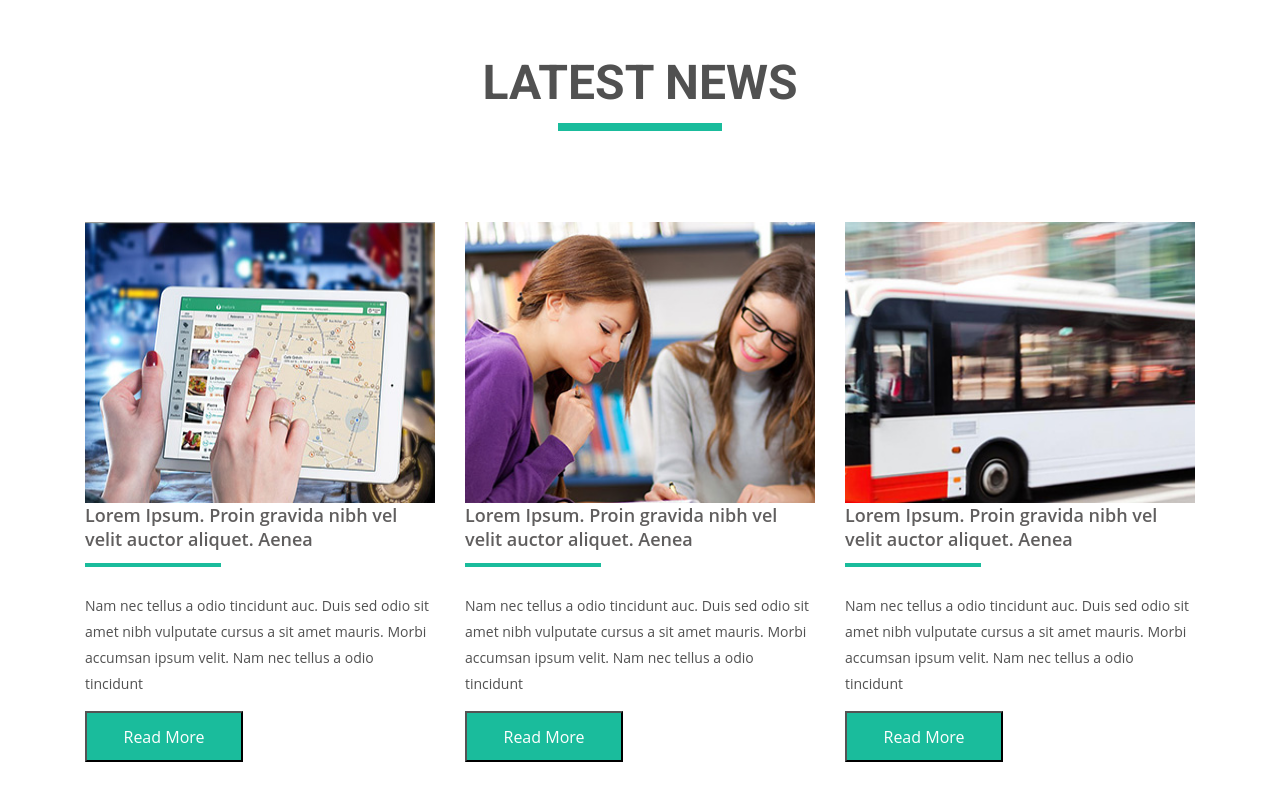
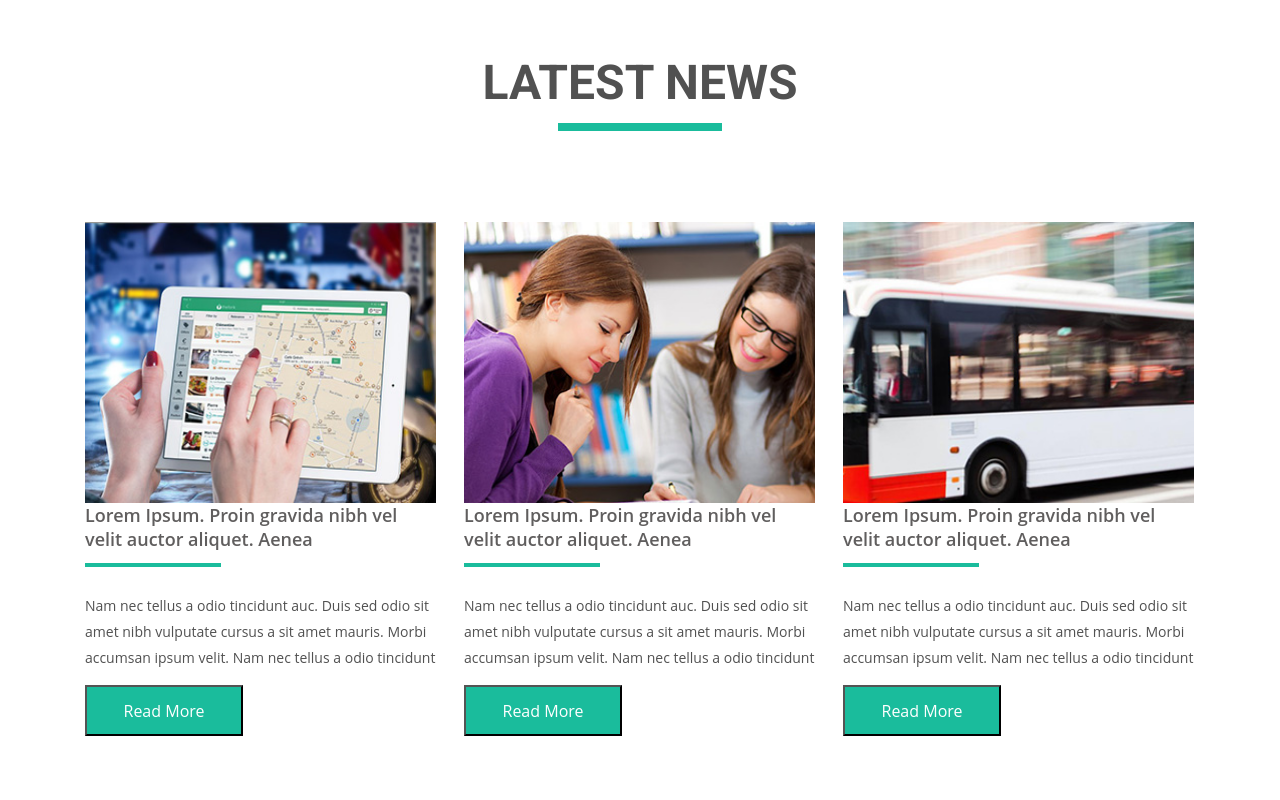
Before and after one commit to simabui/Homework, a plain HTML site: page hw04/index.html in a window 1280 px wide. Shown: the part 999-1799 px from the top of the page. Drawn offline with Linux system fonts and the light colour scheme.

Commit message:
fixed news  margin

```diff
--- a/hw04/css/styles.css
+++ b/hw04/css/styles.css
@@ -197,7 +197,7 @@ input[type="”radio”"].visually-hidden {
 
 /* News Section */
 .news {
-  width: 350px;
+  width: 351px;
   font-family: "Open Sans", sans-serif;
   font-weight: 400;
   float: left;
@@ -205,7 +205,7 @@ input[type="”radio”"].visually-hidden {
 }
 
 .news:not(:first-child) {
-  margin-left: 30px;
+  margin-left: 28px;
 }
 .news-title {
   font-size: 18px;
```
